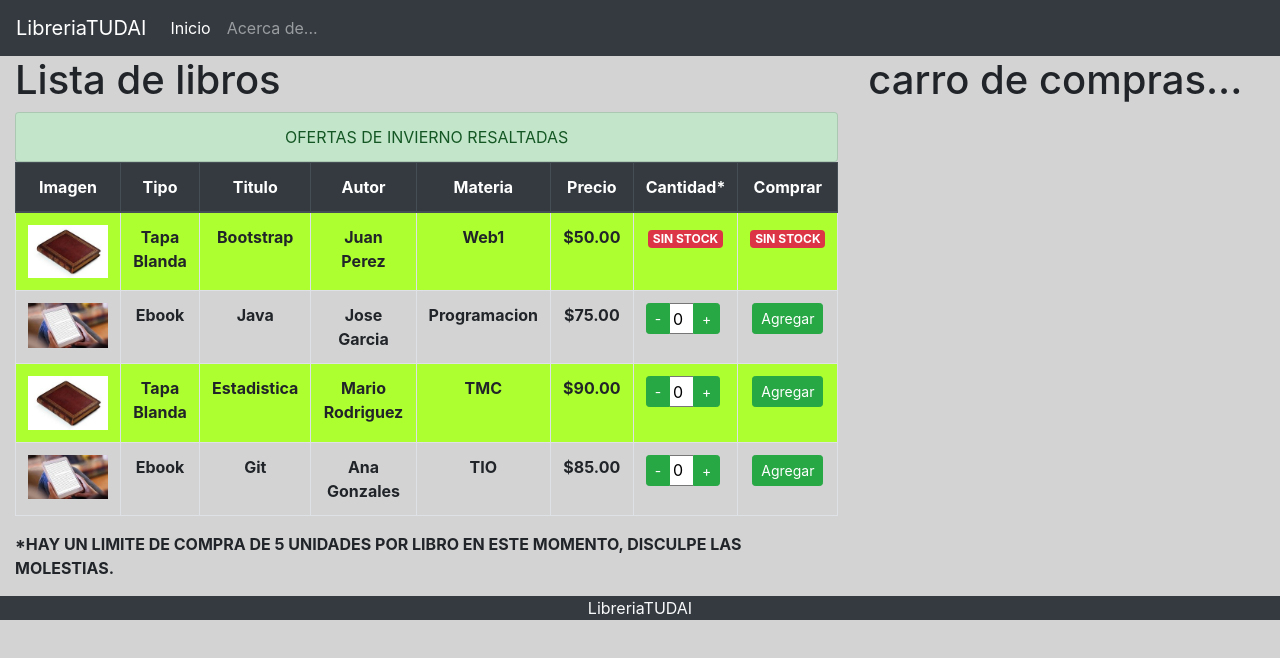
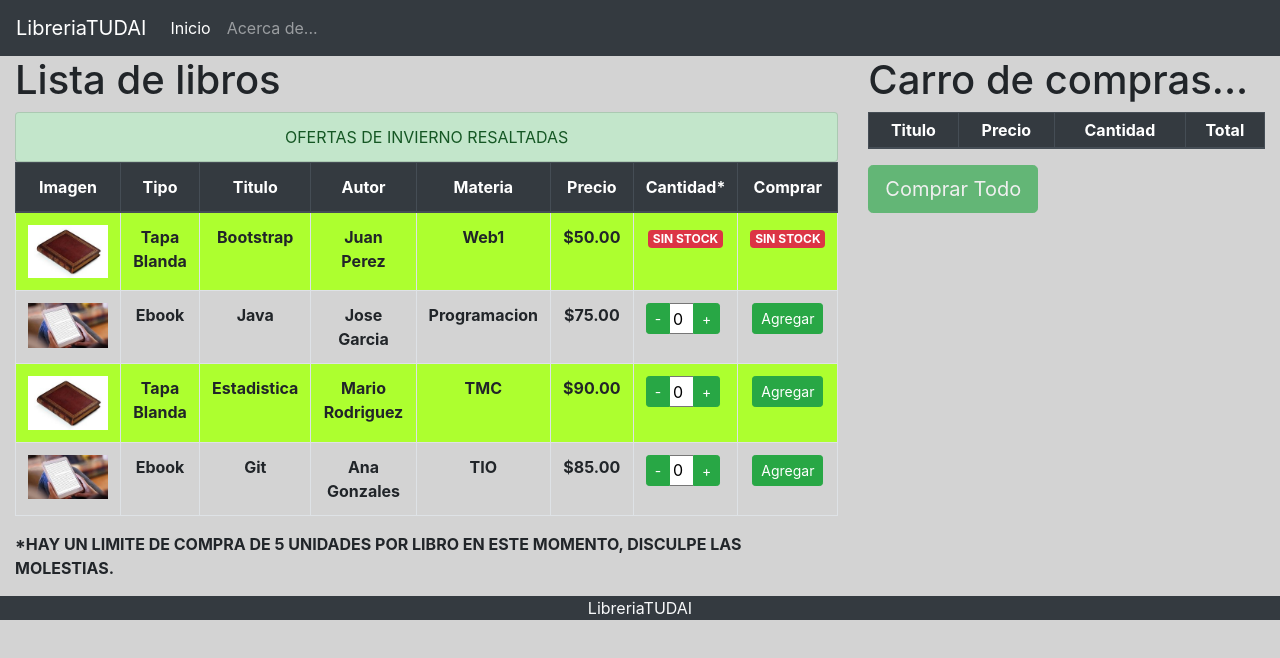
Before and after one commit to jljonatan/ProyectoSeminarioAngular, an Angular app: page /home in a window 1280 px wide. Shown: the top 658 px of the page. Built offline with nearby package versions, Linux system fonts and the light colour scheme.

Commit message:
modificado readme, visuales de book-list y empezando con shop-list

```diff
--- a/src/app/bookstore-about/bookstore-about.component.html
+++ b/src/app/bookstore-about/bookstore-about.component.html
@@ -1,2 +1,10 @@
-<p>este es un trabajo en desarrollo, asique espere encontrar cosas incompletas o que no llevan a ninguna parte.</p>
-<p>sepa comprender la situacion y disculpe las molestias ocasionadas</p>
+
+<p class="font-weight-bold">este es un trabajo en desarrollo, asique espere encontrar cosas incompletas o que no llevan a ninguna parte.</p>
+<p class="font-weight-bold">sepa comprender la situacion y disculpe las molestias ocasionadas</p>
+
+<div class="d-flex justify-content-center">
+    <p class="font-weight-bold">vueltas, vueltas y vueltas...</p>
+    <div class="spinner-border text-success" role="status">
+        <span class="sr-only">Loading...</span>
+    </div>
+</div>
--- a/src/app/shop-list/shop-list.component.html
+++ b/src/app/shop-list/shop-list.component.html
@@ -1,5 +1,22 @@
-<h1>carro de compras...</h1>
+<h1>Carro de compras...</h1>
 
-<ul>
-    <li *ngFor="let book of listaDeCompras$ | async">{{book.titulo}}: {{book.cantidad}}</li>
-</ul>
+<table class="table table-bordered table-hover table-sm text-center text-capitalize">
+    <thead class="thead-dark">
+        <tr>
+            <th scope="col">titulo</th>
+            <th scope="col">precio</th>
+            <th scope="col">cantidad</th>
+            <th scope="col">total</th>
+        </tr>
+    </thead>
+    <tbody>
+        <tr *ngFor="let book of listaDeCompras$ | async">
+            <th scope="row">{{book.titulo}}</th>
+            <td>{{book.precio | currency}}</td>
+            <td>{{book.cantidad}}</td>
+            <td>{{book.precio*book.cantidad | currency}}</td>
+        </tr>
+    </tbody>
+</table>
+
+<button type="button" class="btn btn-success text-capitalize btn-lg" disabled>comprar todo</button>
```
Also changed, not shown: src/app/book-list/book-list.component.html (+13 -2 lines), src/app/book-list/book-list.component.ts (+7 -0 lines), src/app/input-minusnumberplus/input-minusnumberplus.component.ts (+16 -4 lines), 1 other file (tests, documents, lock files or other folders).
